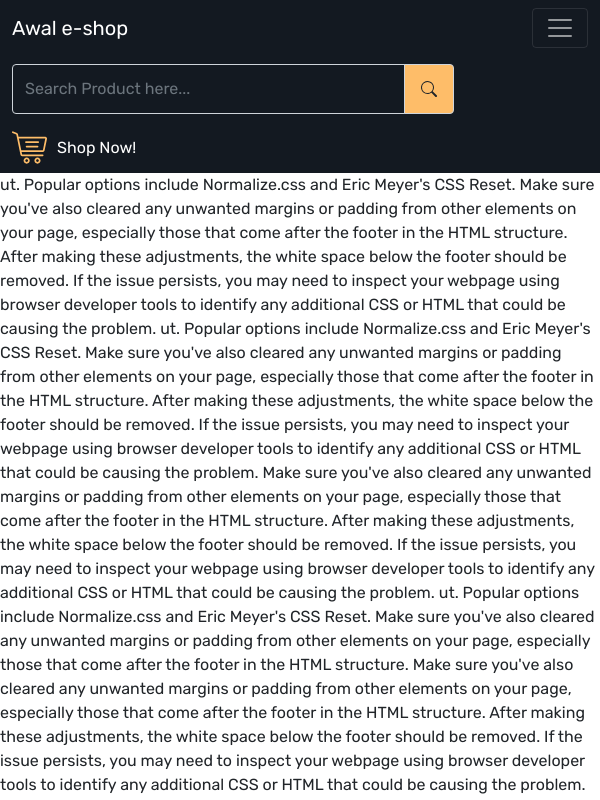
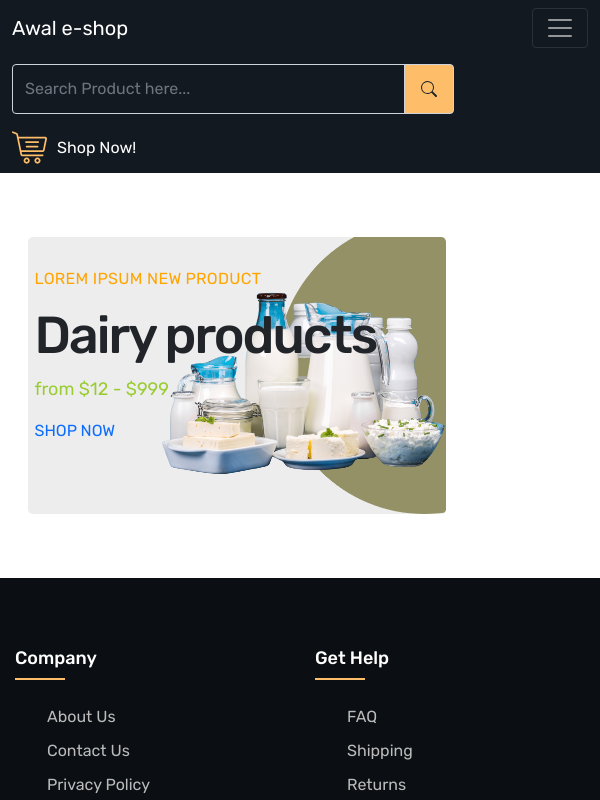
Before and after one commit to Othniel-N/othniel, a React (Create React App) app: page / in a window 600 px wide. Shown: the top 800 px of the page. Built offline with nearby package versions, Linux system fonts and the light colour scheme.

Commit message:
Add existing project files to Git

```diff
--- /dev/null
+++ b/src/components/footer-styles/home.css
@@ -0,0 +1,55 @@
+.main-banner-content {
+    top: 15%;
+    left: 5%;
+}
+.main-banner-content h4 {
+    font-size: 16px;
+    font-weight: 400;
+    line-height: 24px;
+    color: orange;
+    margin: 0 0 12px;
+    letter-spacing: 0.3px;
+    text-transform: uppercase;
+}
+.main-banner-content h5 {
+    font-size: 52px;
+    line-height: 64px;
+    letter-spacing: -2px;
+    text-transform: none;
+    font-weight: 500;
+}
+.main-banner-content p {
+    font-size: 18px;
+    line-height: 28px;
+    letter-spacing: 0.4 ;
+    color: yellowgreen;
+
+}
+
+@media screen and (max-width: 767px) {
+    .main-banner-content h4 {
+        font-size: 10px;
+    }
+    .main-banner {
+        width: 500px;
+    }
+}
+@media screen and (min-width: 415px) and (max-width: 600px) {
+    .main-banner {
+        width: 450px;
+    }
+    .main-banner-content h4 {
+        font-size: 16px;
+        font-weight: 400;
+        line-height: 24px;
+        color: orange;
+        margin: 0 0 12px;
+        letter-spacing: 0.3px;
+        text-transform: uppercase;
+    }
+}
+@media screen and (min-width: 0px) and (max-width: 452px) {
+    .main-banner {
+        width: 380px;
+    }
+}
--- a/src/pages/Home.js
+++ b/src/pages/Home.js
@@ -1,33 +1,32 @@
 import React from 'react'
+import { Link } from 'react-router-dom'
+import '../components/footer-styles/home.css'
 
 const Home = () => {
   return (
-
-    <div>ut. Popular options include Normalize.css and Eric Meyer's CSS Reset.
-
-    Make sure you've also cleared any unwanted margins or padding from other elements on your page, especially those that come after the footer in the HTML structure.
-
-    After making these adjustments, the white space below the footer should be removed. If the issue persists, you may need to inspect your webpage using browser developer tools to identify any additional CSS or HTML that could be causing the problem.
-    ut. Popular options include Normalize.css and Eric Meyer's CSS Reset.
-
-     Make sure you've also cleared any unwanted margins or padding from other elements on your page, especially those that come after the footer in the HTML structure.
-
-     After making these adjustments, the white space below the footer should be removed. If the issue persists, you may need to inspect your webpage using browser developer tools to identify any additional CSS or HTML that could be causing the problem.
-     Make sure you've also cleared any unwanted margins or padding from other elements on your page, especially those that come after the footer in the HTML structure.
-
-    After making these adjustments, the white space below the footer should be removed. If the issue persists, you may need to inspect your webpage using browser developer tools to identify any additional CSS or HTML that could be causing the problem.
-    ut. Popular options include Normalize.css and Eric Meyer's CSS Reset.
-
-     Make sure you've also cleared any unwanted margins or padding from other elements on your page, especially those that come after the footer in the HTML structure.
-
-     Make sure you've also cleared any unwanted margins or padding from other elements on your page, especially those that come after the footer in the HTML structure.
-
-    After making these adjustments, the white space below the footer should be removed. If the issue persists, you may need to inspect your webpage using browser developer tools to identify any additional CSS or HTML that could be causing the problem.
-    ut. Popular options include Normalize.css and Eric Meyer's CSS Reset.
-
-     Make sure you've also cleared any unwanted margins or padding from other elements on your page, especially those that come after the footer in the HTML structure.
-
-     </div>
+    <>
+    <section className='home-wrapper-1 py-5'>
+      <div className='container-xxl'>
+        <div className='row'>
+          <div className='col-6'>
+            <div className='main-banner position-relative p-3'>
+              <img
+              src='/images/homebanner1.png'
+              className='new img-fluid rounded-3'
+              alt='mainbanner'
+              />
+              <div className='main-banner-content position-absolute'>
+                <h4>LOREM IPSUM NEW PRODUCT</h4>
+                <h5>Dairy products</h5>
+                <p>from $12 - $999</p>
+                <Link>SHOP NOW</Link>
+              </div>
+            </div>
+          </div>
+        </div>
+      </div>
+    </section>
+    </>
   )
 }
 
```
Also changed, not shown: public/images/homebanner1.png (added).
